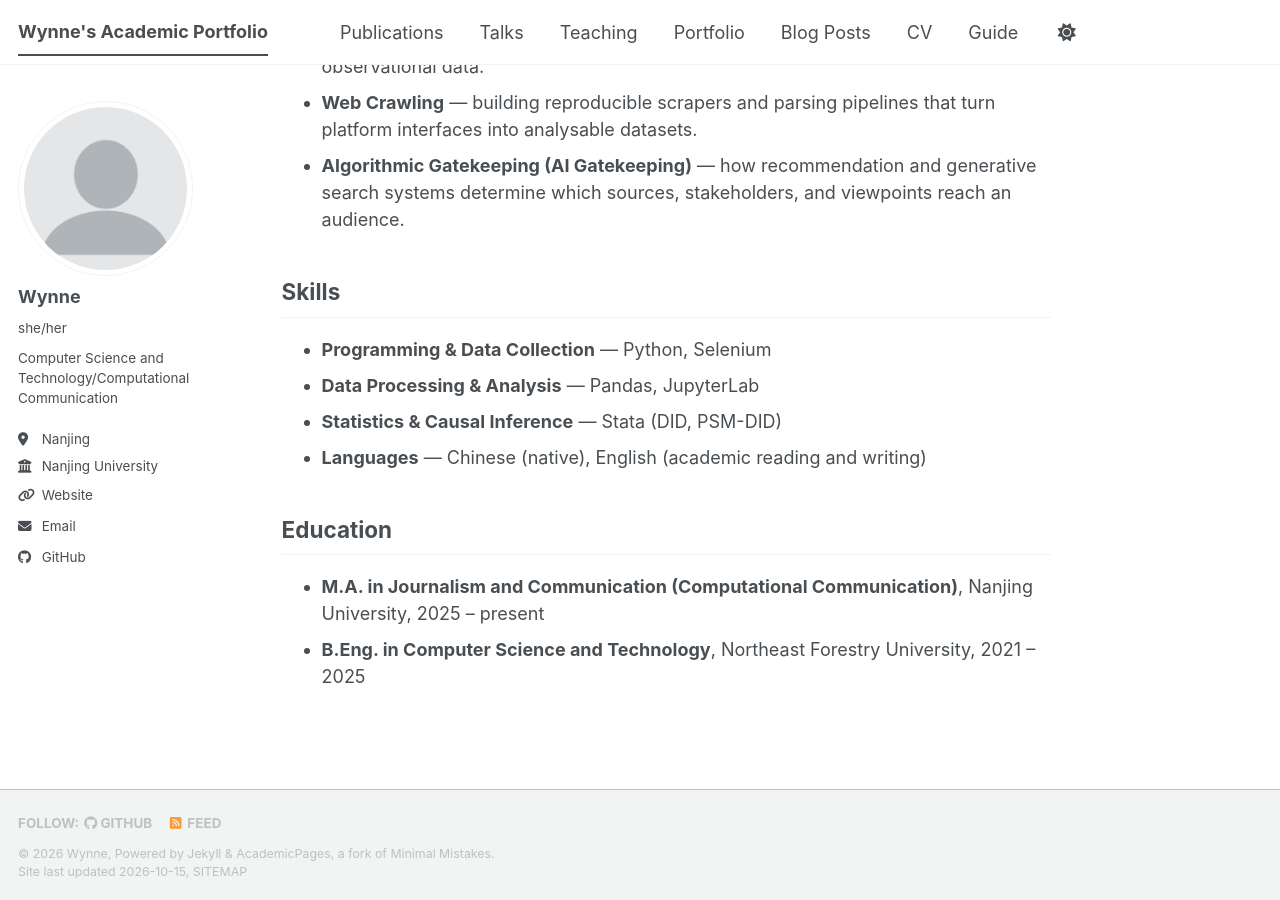
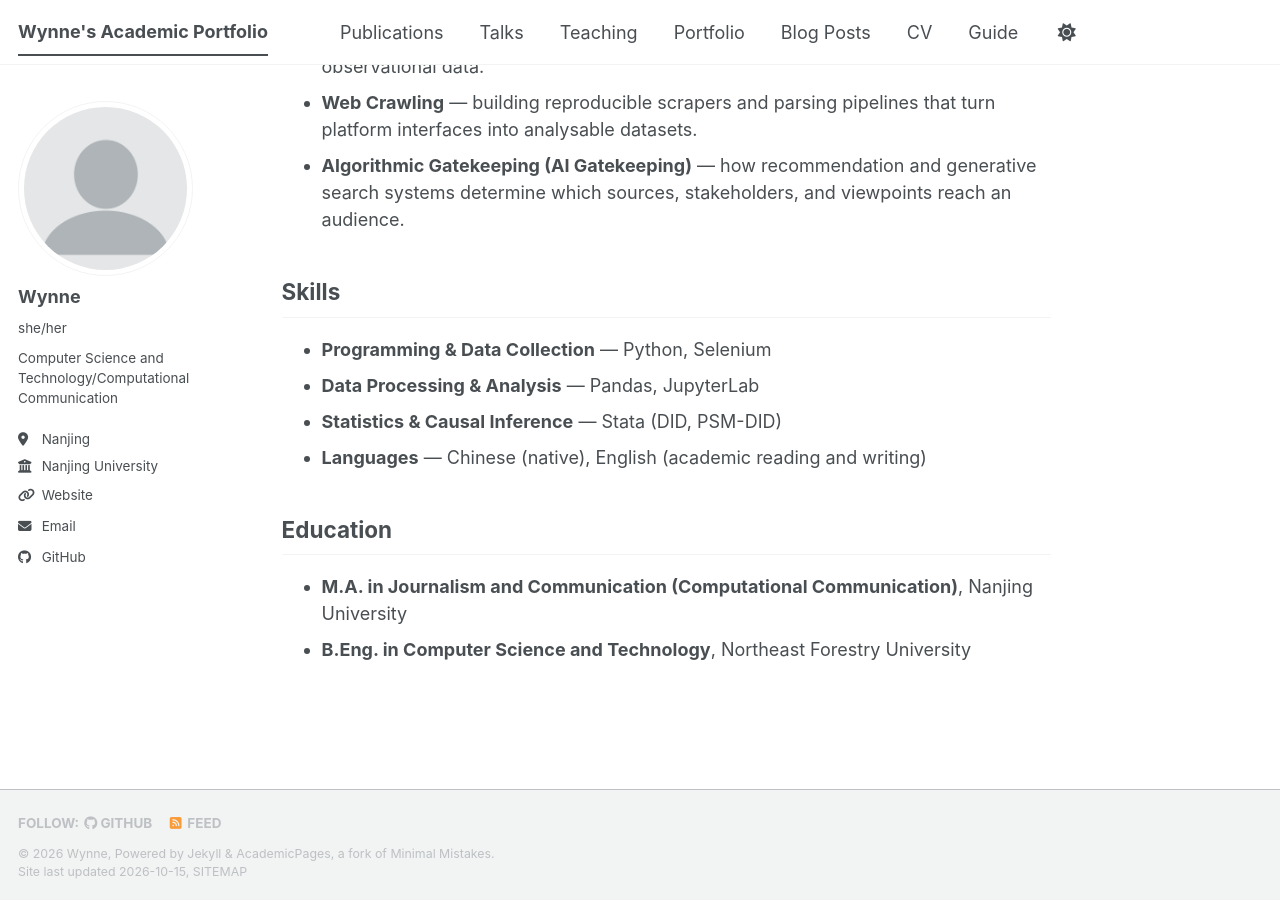
Before and after one commit to Wynnelwq/Wynnelwq.github.io, a Jekyll site: the page built from _pages/about.md, in a window 1280 px wide and 900 px high, scrolled down 768 px. Built offline with Jekyll 4.4.1, drawn with Linux system fonts in a browser that asks for light colours; a style sheet for code colours, icons or effects is not loaded.

Commit message:
Education: drop date ranges

```diff
--- a/_pages/about.md
+++ b/_pages/about.md
@@ -35,5 +35,5 @@ My current project studies AI-generated search summaries on Weibo. I collect the
 
 ## Education
 
-- **M.A. in Journalism and Communication (Computational Communication)**, Nanjing University, 2025 – present
-- **B.Eng. in Computer Science and Technology**, Northeast Forestry University, 2021 – 2025
+- **M.A. in Journalism and Communication (Computational Communication)**, Nanjing University
+- **B.Eng. in Computer Science and Technology**, Northeast Forestry University
```
